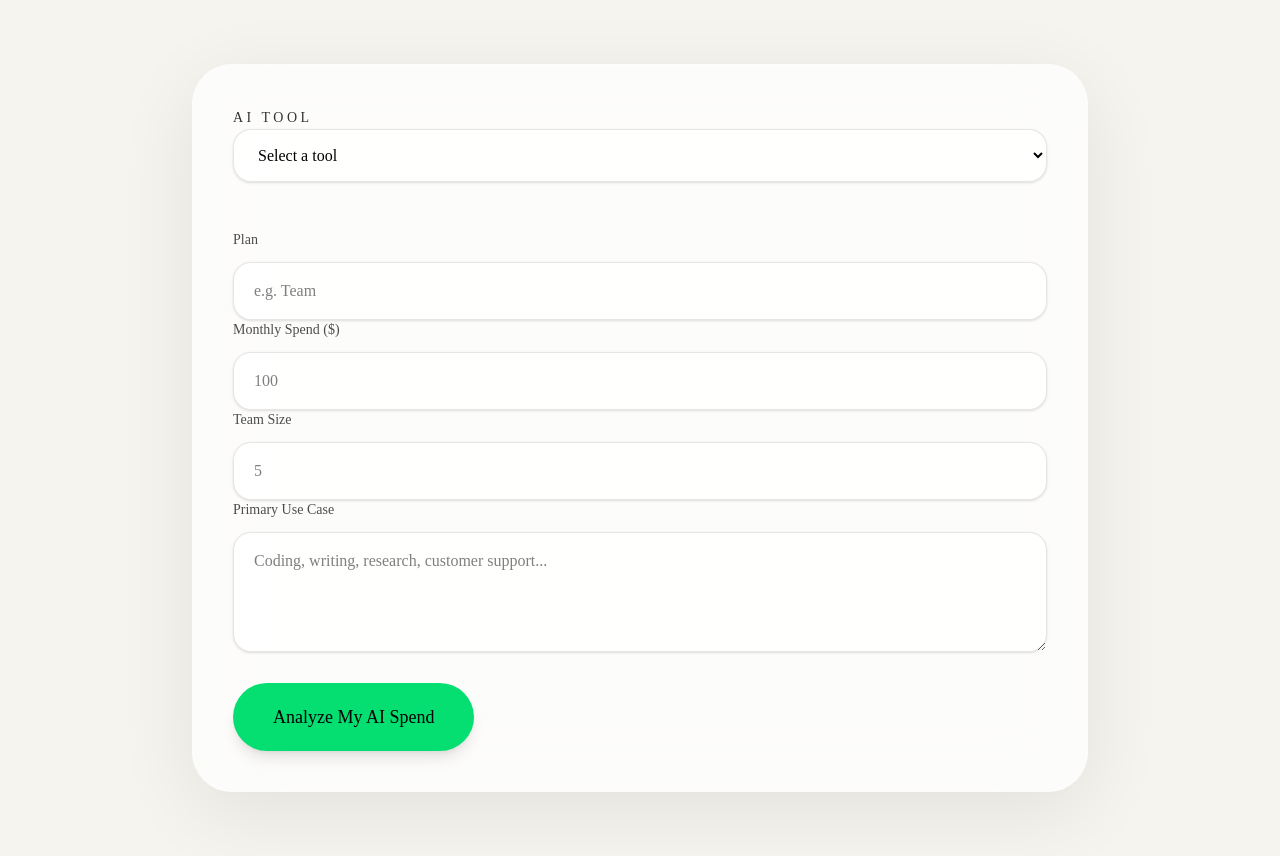
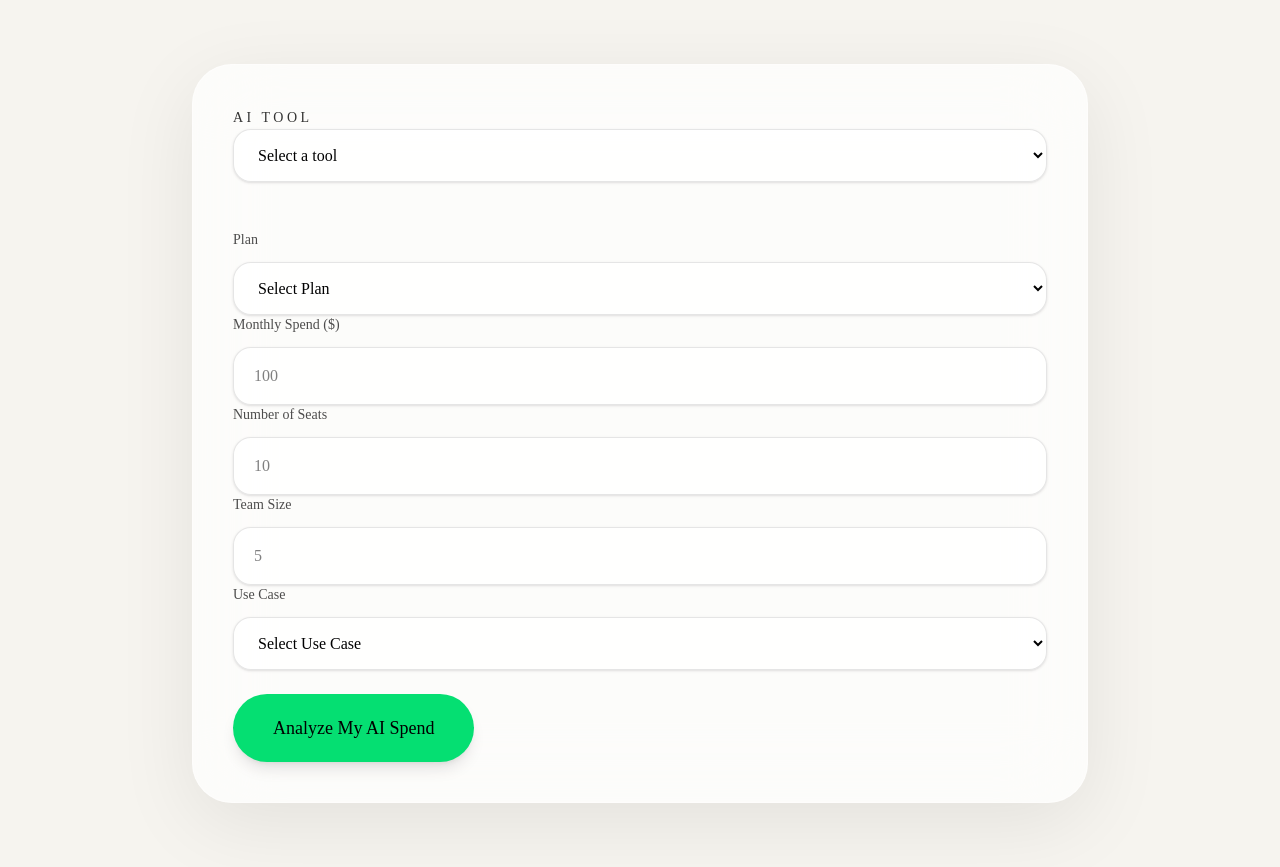
Before and after one commit to astha-cg/ai-spend-audit, a Next.js app: page /audit in a window 1280 px wide. Built offline with nearby package versions, Linux system fonts and the light colour scheme.

Commit message:
testing....

```diff
--- a/app/audit/page.tsx
+++ b/app/audit/page.tsx
@@ -13,6 +13,11 @@ export default function AuditPage() {
   const [monthlySpend, setMonthlySpend] = useState("");
   const [teamSize, setTeamSize] = useState("");
   const [useCase, setUseCase] = useState("");
+    const selectedTool = aiTools.find(
+  (item) => item.name === tool
+  );
+  const [seats, setSeats] = useState("");
+
 
   useEffect(() => {
   const formData = {
@@ -82,16 +87,23 @@ useEffect(() => {
       <label className="mb-3 block text-sm font-medium text-black/70">
         Plan
       </label>
-
-      <input
-        type="text"
+        <select
         value={plan}
         onChange={(e) => setPlan(e.target.value)}
-        placeholder="e.g. Team"
-        className="w-full rounded-2xl border border-black/10 bg-white/80 px-5 py-4 text-black shadow-sm outline-none transition focus:border-green-400 focus:ring-4 focus:ring-green-200"
-      />
+        className="w-full rounded-2xl border border-black/10 bg-white/80 px-5 py-4 text-black shadow-sm outline-none transition focus:border-green-400 focus:ring-4 focus:ring-green-200">
+        <option value="">
+        Select Plan
+      </option>
+
+      {selectedTool?.plans.map((p) => (
+      <option key={p} value={p}>
+      {p}
+    </option>
+       ))}
+      </select>
     </div>
-
+{/*className="w-full rounded-2xl border border-black/10 bg-white/80 px-5 py-4 text-black shadow-sm outline-none transition focus:border-green-400 focus:ring-4 focus:ring-green-200"
+      */}
     {/* Monthly Spend */}
     <div>
       <label className="mb-3 block text-sm font-medium text-black/70">
@@ -106,6 +118,23 @@ useEffect(() => {
         className="w-full rounded-2xl border border-black/10 bg-white/80 px-5 py-4 text-black shadow-sm outline-none transition focus:border-green-400 focus:ring-4 focus:ring-green-200"
       />
     </div>
+    <div>
+
+  <label className="mb-3 block text-sm font-medium text-black/70">
+    Number of Seats
+  </label>
+
+  <input
+    type="number"
+    value={seats}
+    onChange={(e) =>
+      setSeats(e.target.value)
+    }
+    placeholder="10"
+    className="w-full rounded-2xl border border-black/10 bg-white/80 px-5 py-4 text-black shadow-sm outline-none transition focus:border-green-400 focus:ring-4 focus:ring-green-200"
+  />
+
+</div>
 
     {/* Team Size */}
     <div>
@@ -125,16 +154,42 @@ useEffect(() => {
     {/* Use Case */}
     <div>
       <label className="mb-3 block text-sm font-medium text-black/70">
-        Primary Use Case
+        Use Case
       </label>
+    </div>
+    <select
+  value={useCase}
+  onChange={(e) =>
+    setUseCase(e.target.value)
+  }
+  className="w-full rounded-2xl border border-black/10 bg-white/80 px-5 py-4 text-black shadow-sm outline-none transition focus:border-green-400 focus:ring-4 focus:ring-green-200"
+>
 
-      <textarea
-        value={useCase}
-        onChange={(e) => setUseCase(e.target.value)}
-        placeholder="Coding, writing, research, customer support..."
-        className="min-h-[120px] w-full rounded-2xl border border-black/10 bg-white/80 px-5 py-4 text-black shadow-sm outline-none transition focus:border-green-400 focus:ring-4 focus:ring-green-200"
-      />
-    </div>
+  <option value="">
+    Select Use Case
+  </option>
+
+  <option value="coding">
+    Coding
+  </option>
+
+  <option value="writing">
+    Writing
+  </option>
+
+  <option value="data">
+    Data
+  </option>
+
+  <option value="research">
+    Research
+  </option>
+
+  <option value="mixed">
+    Mixed
+  </option>
+
+</select>
 
     {/* Submit Button */}
     <button
@@ -146,11 +201,12 @@ useEffect(() => {
     }
 
     const auditData = {
-        tool,
-        plan,
-        monthlySpend,
-        teamSize,
-        useCase,
+    tool,
+    plan,
+    monthlySpend,
+    seats,
+    teamSize,
+    useCase,
     };
 
     localStorage.setItem(
--- /dev/null
+++ b/app/results/[id]/page.tsx
@@ -0,0 +1,7 @@
+export async function generateMetadata() {
+  return {
+    title: "AI Spend Audit Results",
+    description:
+      "See how much your company can save on AI tools.",
+  };
+}
--- a/app/results/page.tsx
+++ b/app/results/page.tsx
@@ -28,6 +28,8 @@ useEffect(() => {
     }
 
     const parsedData = JSON.parse(savedData);
+
+    console.log(parsedData);
 
     // Extra safety check
     if (!parsedData) {
@@ -264,6 +266,9 @@ useEffect(() => {
             <h3 className="text-2xl font-bold">
                 Large Savings Opportunity Detected
             </h3>
+            <a href="https://cal.com" target="_blank" className="mt-6 inline-block rounded-full bg-black px-8 py-4 text-white">
+              Book Consultation
+          </a>
 
             <p className="mt-4 max-w-2xl text-black/70">
                 Your organization may benefit from a deeper AI infrastructure optimization consultation.
@@ -279,7 +284,7 @@ useEffect(() => {
         </h3>
 
         <p className="mt-4 max-w-2xl text-black/70">
-      Based on current analysis, your organization is already using a cost-efficient AI setup.
+          Based on current analysis, your organization is already using a cost-efficient AI setup.
         </p>
 
         </div>
@@ -341,6 +346,28 @@ useEffect(() => {
         </div>
 
       </div>
+      <div className="mt-10 rounded-3xl bg-white/80 p-8 shadow-sm">
+
+      <h3 className="text-3xl font-bold">
+        Save Your Audit Report
+      </h3>
+
+      <p className="mt-4 text-black/60">
+        Enter your email to save,
+        download, and share your audit.
+      </p>
+
+      <input
+      type="email"
+      placeholder="Enter your email"
+      className="mt-6 w-full rounded-2xl border border-black/10 bg-white px-5 py-4"
+      />
+
+      <button className="mt-8 rounded-full bg-green-400 px-8 py-4 text-lg font-medium text-black shadow-lg transition-all duration-300 hover:scale-[1.02] hover:bg-green-300 active:scale-[0.98]">
+      Save Report
+      </button>
+
+</div>
 
     </main>
   );
--- a/data/tools.ts
+++ b/data/tools.ts
@@ -1,22 +1,70 @@
 export const aiTools = [
   {
-    name: "ChatGPT",
-    plans: ["Plus", "Team", "Enterprise"],
+    name: "Cursor",
+    plans: [
+      "Hobby",
+      "Pro",
+      "Business",
+      "Enterprise",
+    ],
   },
+
   {
-    name: "Cursor",
-    plans: ["Pro", "Business"],
+    name: "GitHub Copilot",
+    plans: [
+      "Individual",
+      "Business",
+      "Enterprise",
+    ],
   },
+
   {
     name: "Claude",
-    plans: ["Pro", "Max"],
+    plans: [
+      "Free",
+      "Pro",
+      "Max",
+      "Team",
+      "Enterprise",
+      "API Direct",
+    ],
   },
+
   {
-    name: "GitHub Copilot",
-    plans: ["Individual", "Business"],
+    name: "ChatGPT",
+    plans: [
+      "Plus",
+      "Team",
+      "Enterprise",
+      "API Direct",
+    ],
   },
+
+  {
+    name: "Anthropic API",
+    plans: ["API Direct"],
+  },
+
+  {
+    name: "OpenAI API",
+    plans: ["API Direct"],
+  },
+
   {
     name: "Gemini",
-    plans: ["Advanced", "Enterprise"],
+    plans: [
+      "Pro",
+      "Ultra",
+      "API",
+    ],
+  },
+
+  {
+    name: "Windsurf",
+    plans: [
+      "Free",
+      "Pro",
+      "Teams",
+    ],
   },
 ];
```
